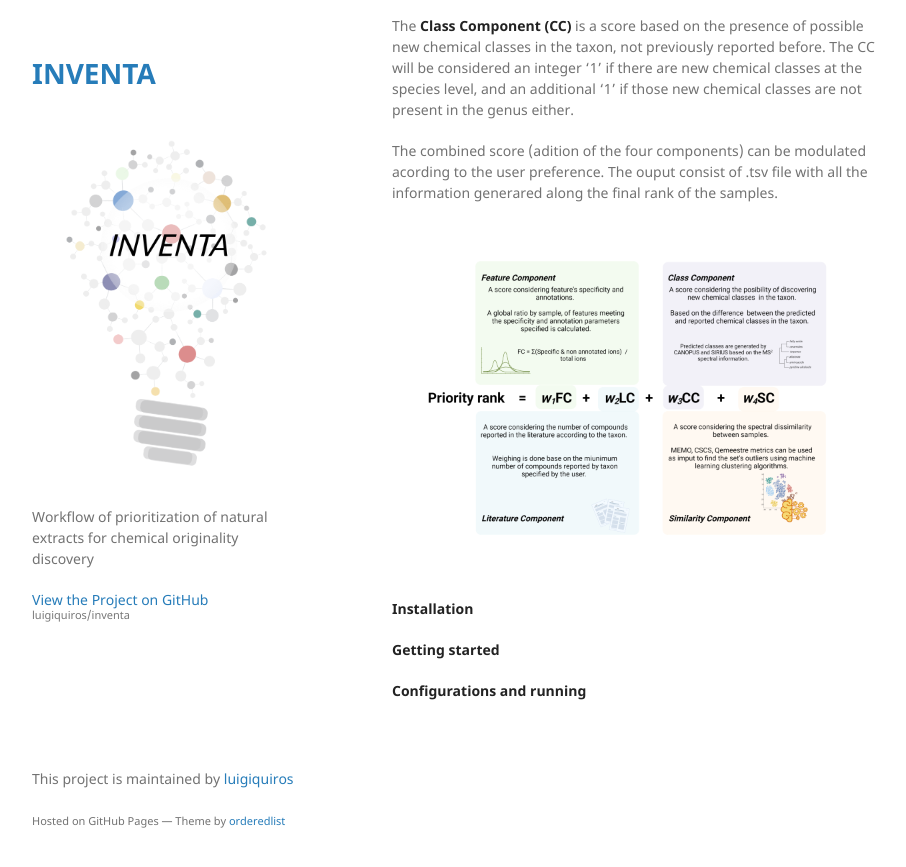
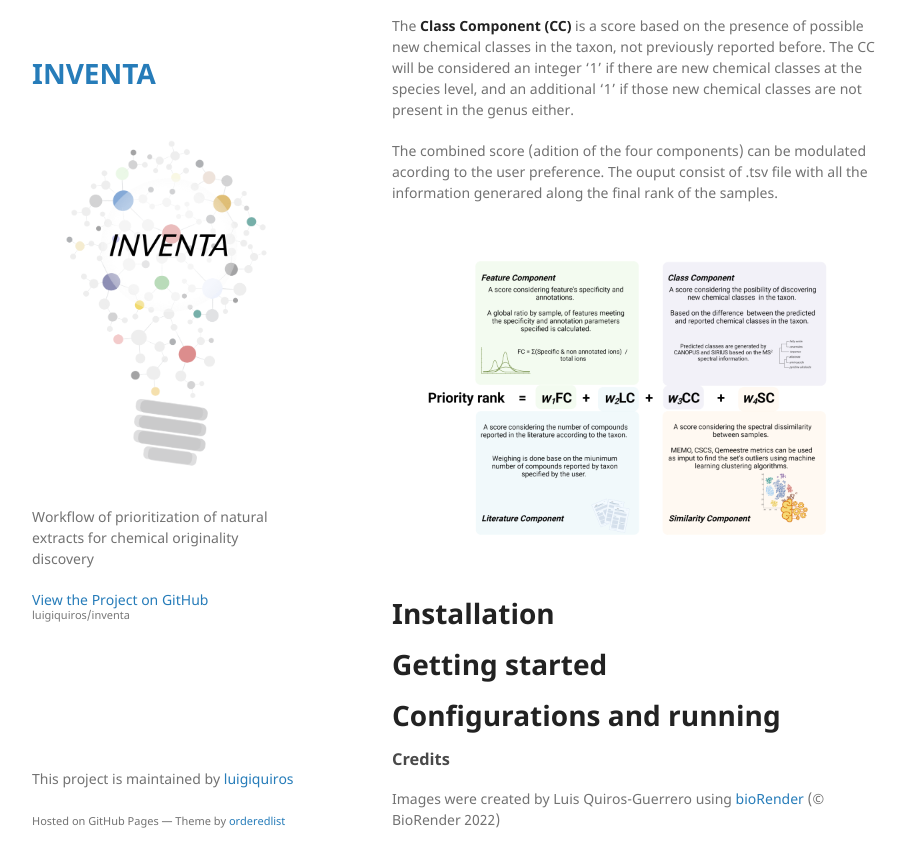
Before and after one commit to luigiquiros/inventa, a Jekyll site: the page built from docs/index.md, in a window 1280 px wide and 900 px high, scrolled down 952 px. Shown: the top 867 px of the window, without its empty margins (178-1084 px from the left). Built offline with Jekyll 4.4.1, drawn with Linux system fonts in a browser that asks for light colours; our own code applies the rules of GitHub Pages for plain Markdown files.

Commit message:
Update index.md

```diff
--- a/docs/index.md
+++ b/docs/index.md
@@ -23,8 +23,11 @@
 
 ![Rank conception](/assets/img/priority_rank.png)
 
-[**Installation**](installation.md)
+# [**Installation**](installation.md)
 
-[**Getting started**](getting-started.md)
+# [**Getting started**](getting-started.md)
 
-[**Configurations and running**](configuration-options.md)
+# [**Configurations and running**](configuration-options.md)
+
+### Credits
+Images were created by Luis Quiros-Guerrero using [bioRender](https://biorender.com/) (© BioRender 2022)
```
